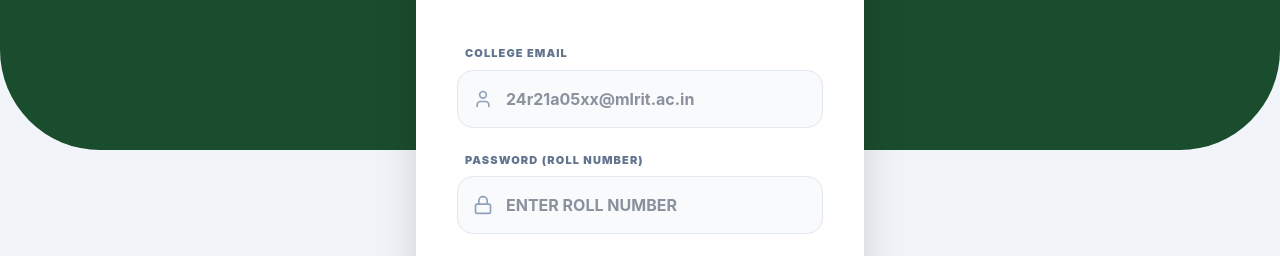
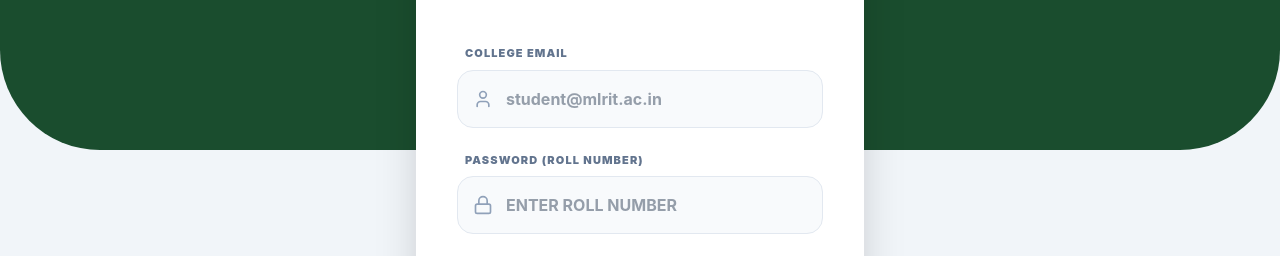
Before and after one commit to Pavan2coder/mlrit-counseling-portal, a React (Vite) app in the folder frontend/: page /login in a window 1280 px wide. Shown: the part 250-506 px from the top of the page. Built offline with nearby package versions, Linux system fonts and the light colour scheme.

Commit message:
Applied bulletproof payload to login

```diff
--- a/frontend/src/pages/Login.jsx
+++ b/frontend/src/pages/Login.jsx
@@ -11,31 +11,34 @@ export default function Login() {
 
   const handleLogin = async (e) => {
     e.preventDefault();
-    const toastId = toast.loading("Connecting to MLRIT Server...");
+    const toastId = toast.loading("Verifying with database...");
 
     try {
-      // 🚀 DIRECT LIVE LINK - NO VARIABLES
-      const response = await axios.post("https://mlrit-counseling-portal.onrender.com/api/auth/login", {
+      // 🚀 THE BULLETPROOF PAYLOAD
+      // We send both variations of the variable names so your backend cannot fail to find them.
+      const payload = {
         email: email.trim().toLowerCase(),
-        password: password.trim().toUpperCase()
-      });
+        studentEmail: email.trim().toLowerCase(),
+        password: password.trim().toUpperCase(),
+        htNo: password.trim().toUpperCase()
+      };
 
-      // Saving student session data
-      localStorage.setItem('studentHtNo', response.data.student.htNo);
-      localStorage.setItem('studentName', response.data.student.name);
+      const response = await axios.post("https://mlrit-counseling-portal.onrender.com/api/auth/login", payload);
 
-      toast.success(`Welcome back, ${response.data.student.name}!`, { id: toastId });
+      // Save to local storage so the dashboard knows who logged in
+      localStorage.setItem('studentHtNo', response.data.student?.htNo || payload.htNo);
+      localStorage.setItem('studentName', response.data.student?.name || 'Student');
+
+      toast.success(`Login Successful!`, { id: toastId });
       navigate('/dashboard');
 
     } catch (error) {
-      console.error("Login Error:", error);
+      console.error("Login Error:", error.response?.data || error.message);
 
       if (error.response) {
-        // The server is awake but your email/password is wrong
         toast.error(error.response.data.message || "Invalid Email or Roll Number! ❌", { id: toastId });
       } else {
-        // The server is still sleeping (Render Free Tier)
-        toast.error("Server is waking up... Please wait 30 seconds and click login again! ⏳", { id: toastId });
+        toast.error("Server is waking up... Please wait 30 seconds and try again! ⏳", { id: toastId });
       }
     }
   };
@@ -61,8 +64,8 @@ export default function Login() {
                 type="email"
                 value={email}
                 onChange={(e) => setEmail(e.target.value)}
-                placeholder="24r21a05xx@mlrit.ac.in"
-                className="w-full p-4 pl-12 rounded-2xl border border-slate-200 bg-slate-50 outline-none font-bold"
+                placeholder="student@mlrit.ac.in"
+                className="w-full p-4 pl-12 rounded-2xl border border-slate-200 bg-slate-50 outline-none font-bold text-slate-700"
                 required
               />
             </div>
@@ -77,7 +80,7 @@ export default function Login() {
                 value={password}
                 onChange={(e) => setPassword(e.target.value)}
                 placeholder="Enter Roll Number"
-                className="w-full p-4 pl-12 rounded-2xl border border-slate-200 bg-slate-50 outline-none uppercase font-bold"
+                className="w-full p-4 pl-12 rounded-2xl border border-slate-200 bg-slate-50 outline-none uppercase font-bold text-slate-700"
                 required
               />
             </div>
```
